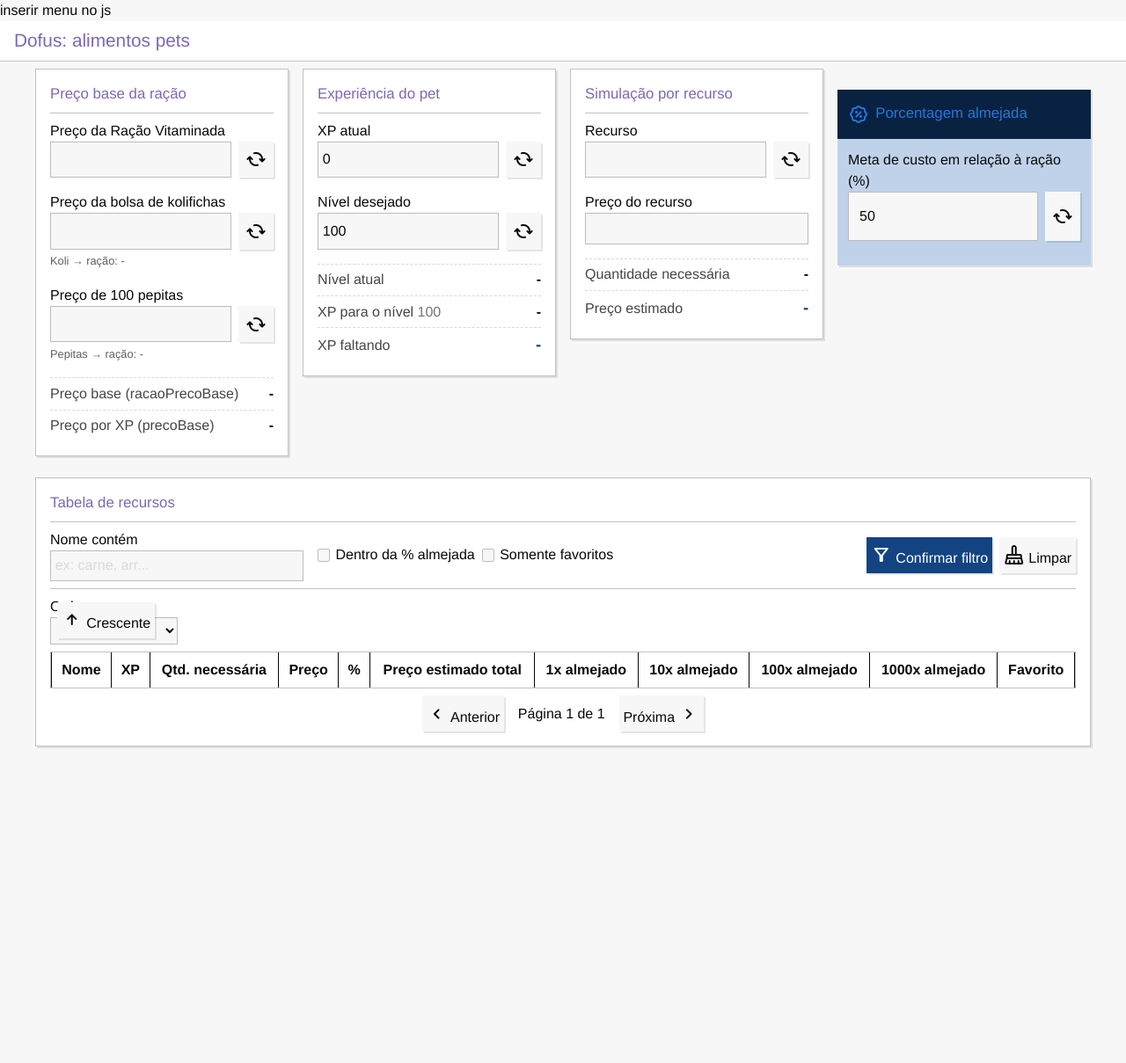
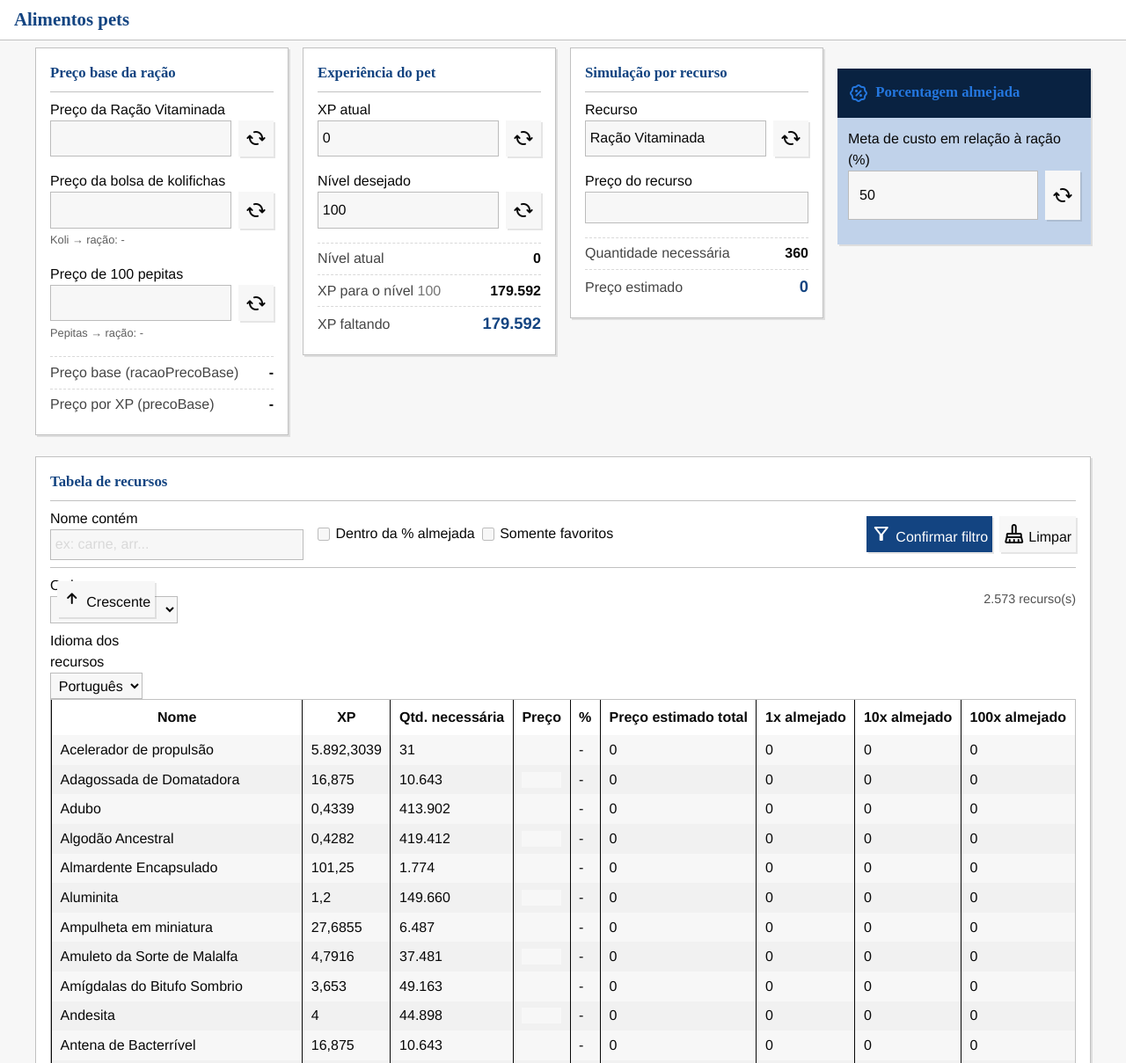
Before and after one commit to aleguarita/dofus, a plain HTML site: page views/alimentar_pet.html in a window 1280 px wide. Shown: the top 1209 px of the page at 88% size. Before the commit the page ends 881 px from the top, so only its background shows below. Drawn offline with Linux system fonts and the light colour scheme; a web font is replaced by a local one.

Commit message:
ajuste css

```diff
--- a/static/css/estilo.css
+++ b/static/css/estilo.css
@@ -84,7 +84,7 @@ Versão do Guaraná neste arquivo: 1.0.0
         --cor-link: var(--cor-3);
         --cor-hover: hsl(from var(--cor-link) h s calc(l * 1.35));
         --cor-visitado: var(--cor-link);
-        --cor-titulo: var(--cor-2);
+        --cor-titulo: var(--cor-1);
 
         --fonte: var(--sans);
 
@@ -93,6 +93,9 @@ Versão do Guaraná neste arquivo: 1.0.0
 
     h1,h2,h3,h4,h5,h6 {
         --fonte: "Grenze", serif;
+        --peso: 900;
+        font-family: var(--fonte);
+        font-weight: var(--peso);
     }
 
     /* TEMAS */
@@ -120,4 +123,5 @@ Versão do Guaraná neste arquivo: 1.0.0
     }
 }
 
-/* @import url(alimentar_pet.css); */
+@import url(menu.css);
+@import url(alimentar_pet.css);
--- /dev/null
+++ b/static/css/menu.css
@@ -0,0 +1,16 @@
+@layer layout {
+    .menu {
+        display: none; /* por ora */
+        --cor-base: var(--cor-3);
+        background-color: light-dark(
+            hsl(from var(--cor-base) h s calc(l * 0.25)),
+            hsl(from var(--cor-base) h calc(s * .45) calc(l * 1.35))
+        );
+
+        --cor-titulo: red;
+
+        h1 {
+            margin: 0;
+        }
+    }
+}
--- a/static/js/menu.js
+++ b/static/js/menu.js
@@ -1,2 +1,4 @@
 let id = document.querySelector('.menu')
-id.innerHTML = 'inserir menu no js'
+id.innerHTML = `
+<h1>Dofus</h1>
+`
--- a/views/alimentar_pet.html
+++ b/views/alimentar_pet.html
@@ -14,16 +14,7 @@
 <nav class="menu"></nav>
 
 <header class="cabecalho">
-  <h1>Dofus: alimentos pets</h1>
-  <div class="formulario formulario--linha">
-    <!-- <div class="campo">
-      <label for="idioma-select">Idioma dos recursos</label>
-      <select id="idioma-select">
-        <option value="pt">Português</option>
-        <option value="en">English</option>
-      </select>
-    </div> -->
-  </div>
+  <h1>Alimentos pets</h1>
 </header>
 
 <main>
@@ -222,6 +213,16 @@
       <span class="contagem" id="contagem-resultados"></span>
     </div>
 
+  <div class="formulario formulario--linha">
+    <div class="campo">
+      <label for="idioma-select">Idioma dos recursos</label>
+      <select id="idioma-select">
+        <option value="pt">Português</option>
+        <option value="en">English</option>
+      </select>
+    </div>
+  </div>
+
     <div class="table-wrapper">
       <table id="tabela-recursos" class="tabela">
         <thead>
```
Also changed, not shown: static/css/estilo-min.css.
